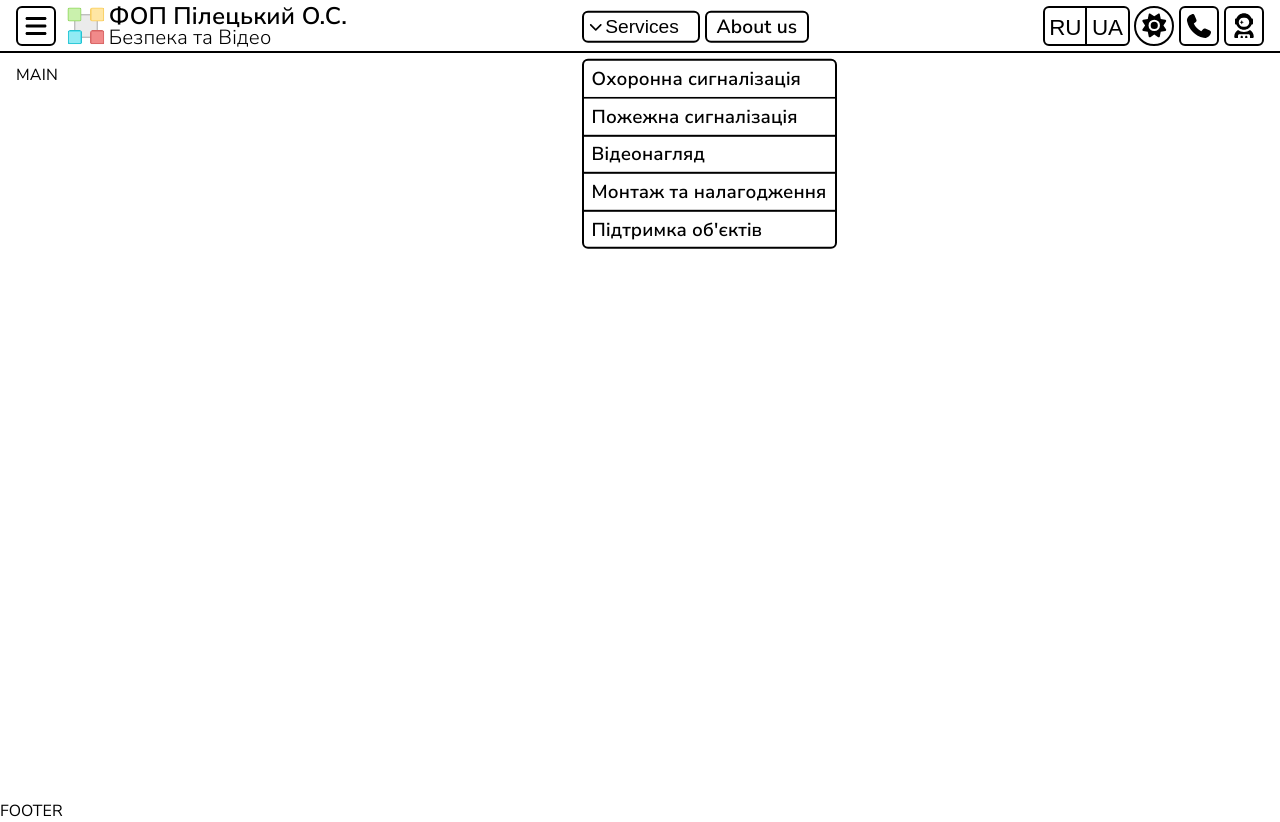
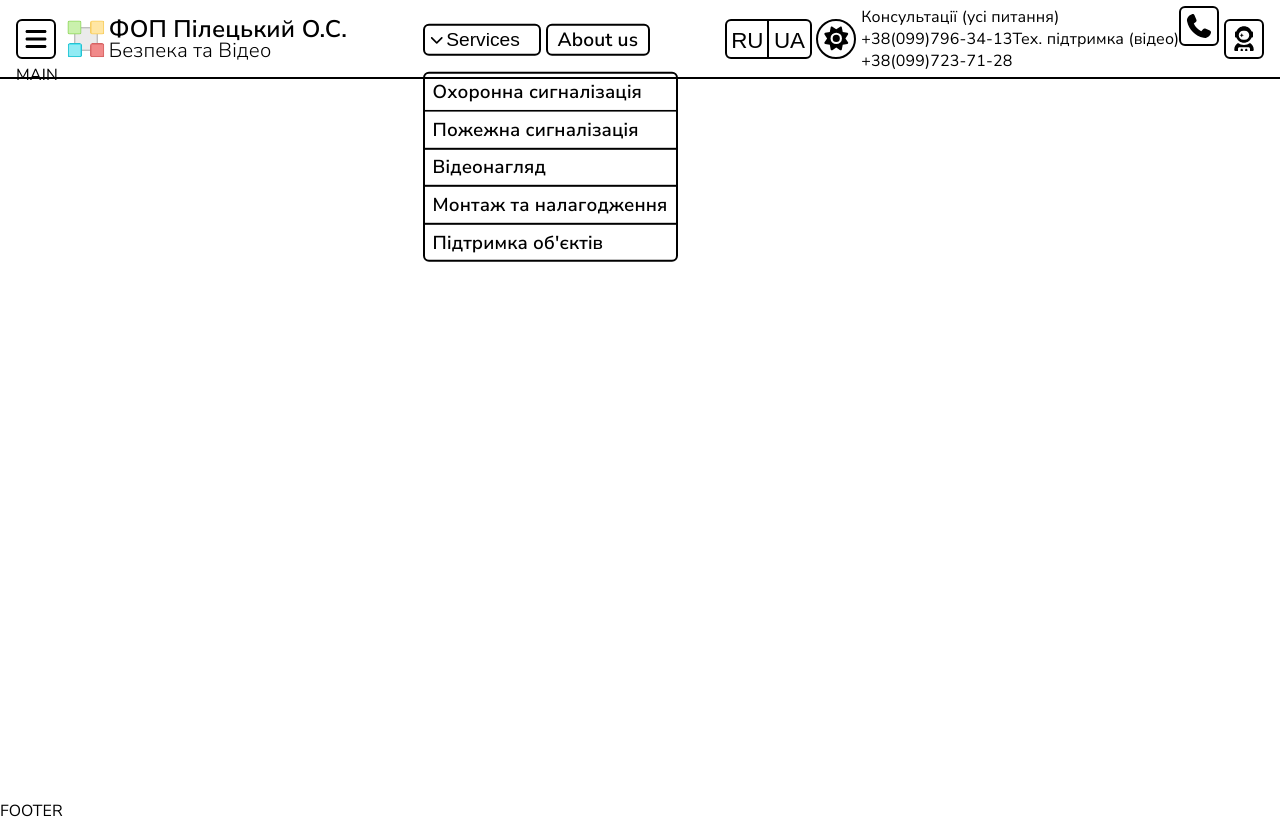
Before and after one commit to Vaygr99/AlarmVideoASP, a React (Vite) app in the folder client/: page / in a window 1280 px wide. Built offline with nearby package versions, Linux system fonts and the light colour scheme.

Commit message:
feat(header): add phones menu to mini area

```diff
--- a/client/src/components/header/mini/phone/Phone.jsx
+++ b/client/src/components/header/mini/phone/Phone.jsx
@@ -1,16 +1,21 @@
 import { faPhone } from "@fortawesome/free-solid-svg-icons";
+import { useState } from "react";
 
 import SquareIconButton from "../../../ui/buttons/squareIconButton/SquareIconButton.jsx";
+import PhonesMenu from "../../../ui/menu/phonesMenu/PhonesMenu.jsx";
 
 import styles from "./Phone.module.css";
 
 // Phone container from mini area (button + menu)
 function Phone() {
+  const [open, setOpen] = useState(true);
+
   return (
     <>
-      {/* button + phone menu */}
+      {/* Button + phones menu */}
       <div className={styles.container}>
         <SquareIconButton icon={faPhone} className="top-square-button" />
+        {open && <PhonesMenu />}
       </div>
     </>
   );
```
